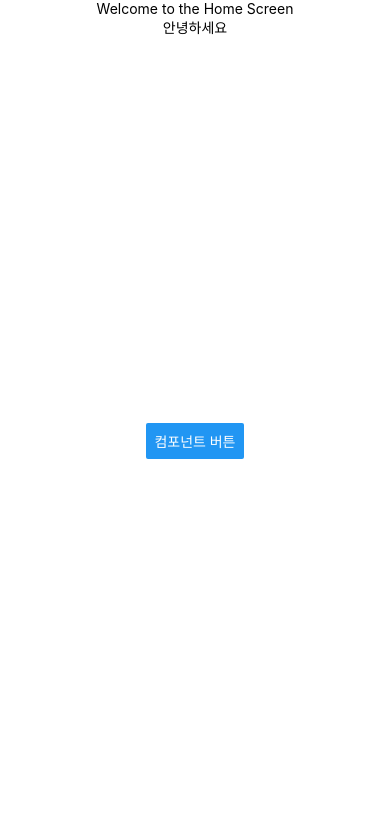
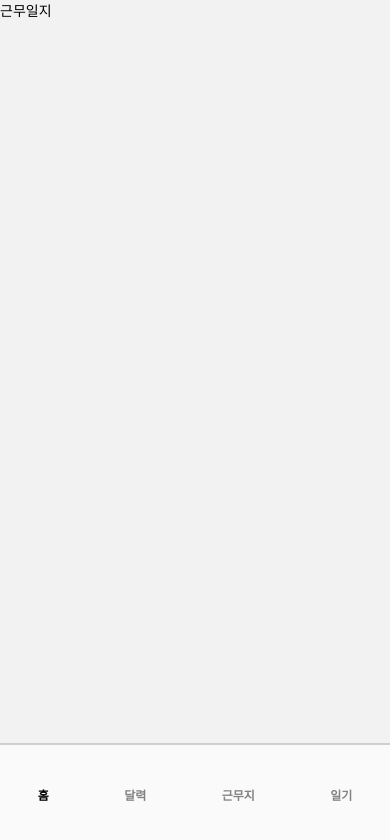
Before and after one commit to KeumKyuHwan/TodoWithMe, a React Native app: screen /WorkplaceScreen in a window 390 px wide. Shown: the top 840 px of the page. Built offline with nearby package versions, Linux system fonts and the light colour scheme.

Commit message:
Navigation 및 BottomMenu

```diff
--- a/App.js
+++ b/App.js
@@ -1,17 +1,11 @@
 import React from 'react';
-import { SafeAreaView, StyleSheet } from 'react-native';
-import HomeScreen from './src/screens/HomeScreen'; // HomeScreen 경로에 맞게 수정
+import { NavigationContainer } from '@react-navigation/native';
+import MainLayout from './src/screens/MainLayout';
 
-const App = () => (
-  <SafeAreaView style={styles.container}>
-    <HomeScreen />
-  </SafeAreaView>
-);
-
-const styles = StyleSheet.create({
-  container: {
-    flex: 1,
-  },
-});
-
-export default App;
+export default function App() {
+  return (
+    <NavigationContainer>
+      <MainLayout />
+    </NavigationContainer>
+  );
+}
--- a/package.json
+++ b/package.json
@@ -12,6 +12,7 @@
   "dependencies": {
     "@react-native-async-storage/async-storage": "^2.1.1",
     "@react-navigation/native": "^7.0.14",
+    "@react-navigation/native-stack": "^7.2.0",
     "react": "18.3.1",
     "react-dom": "^18.3.1",
     "react-native": "0.77.1",
--- /dev/null
+++ b/src/components/BottomMenu.js
@@ -0,0 +1,50 @@
+import React from 'react';
+import styled from 'styled-components/native';
+import { TouchableOpacity, Text, Dimensions } from 'react-native';
+import { useNavigation } from '@react-navigation/native';
+import TextStyle from "./TextStyle";
+const { width, height } = Dimensions.get('window');
+
+const Container = styled.View`
+  width: 100%;
+  height: ${height * 0.12}px;
+  position: absolute;
+  bottom: 0;
+  display: flex;
+  flex-direction: row;
+  justify-content: space-around;
+  align-items: center;
+  background-color: #FAFAFA;
+  borderTopWidth: 2px;
+  borderTopColor: #CFCFCF;
+  `;
+
+const MenuItem = styled.TouchableOpacity`
+  padding: 10px;
+`;
+
+const BottomMenu = ({ menus, selectedMenu, setSelectedMenu }) => {
+  const navigation = useNavigation();
+
+  const handleMenuPress = (menu) => {
+    setSelectedMenu(menu);
+    navigation.navigate(menu.src);
+  };
+
+  return (
+    <Container>
+      {menus.map((menu, index) => (
+        <MenuItem key={index} onPress={() => handleMenuPress(menu)}>
+          <TextStyle
+          color ={selectedMenu.name === menu.name ? "black" : "darkgray"}
+          text={menu.name}
+          size="xsmall"
+          weight="bold"
+          />
+        </MenuItem>
+      ))}
+    </Container>
+  );
+};
+
+export default BottomMenu;
--- a/src/components/MainButton.js
+++ b/src/components/MainButton.js
@@ -1,18 +1,53 @@
 import React from 'react';
-import { View, Text, Button, StyleSheet } from 'react-native';
+import styled from 'styled-components/native';
+import { Text } from 'react-native';
+import { remToPx } from "../utils/Converter";
 
-const MainButton = () => (
-  <View style={styles.container}>
-    <Button title="컴포넌트 버튼" onPress={() => alert('버튼 클릭!')} />
-  </View>
+// 버튼
+const StyledButton = styled.TouchableOpacity`
+  align-items: center;
+  justify-content: center;
+  border-radius: 5px;
+  background-color: ${props => props.bgColor || "#000000"};
+  padding: 5px;
+`;
+
+// 텍스트
+const StyledText = styled.Text`
+  color: ${props => props.txtColor || "#ffffff"};
+  font-size: ${(props) => {
+    switch (props.size) {
+        case 'xsmall':
+            return `${remToPx(0.3)}px`;
+        case 'small' :
+            return `${remToPx(0.5)}px`;
+        case 'medium' :
+            return `${remToPx(0.7)}px`;
+        case 'large' :
+            return `${remToPx(1.25)}px`;
+        case 'xlarge' :
+            return `${remToPx(1.75)}px`;
+        default :
+            return `${remToPx(1)}px`;
+    }
+  }};
+`;
+
+const MainButton = ({ title, size, bgColor, txtColor, handleClick }) => (
+  <StyledButton onPress={handleClick} size={size} bgColor={bgColor}>
+    <StyledText size={size} txtColor={txtColor}>
+      {title}
+    </StyledText>
+  </StyledButton>
 );
 
-const styles = StyleSheet.create({
-  container: {
-    flex: 1,
-    justifyContent: 'center',
-    alignItems: 'center',
-  },
-});
+export default MainButton;
 
-export default MainButton;
+
+// 사용법
+//    <MainButton
+//    title="확인"
+//    handleClick={() => alert("안녕")}
+//    bgColor="black"
+//    txtColor="white"
+//    size="small"/>
--- a/src/components/TextStyle.js
+++ b/src/components/TextStyle.js
@@ -1,12 +1,7 @@
 import React from "react";
 import styled from "styled-components/native";
-import { Text, PixelRatio } from "react-native";
-
-const remToPx = (rem) => {
-    const baseFontSize = 16;
-    const scale = PixelRatio.get();
-    return rem * baseFontSize * scale;
-}
+import { Text } from "react-native";
+import { remToPx } from "../utils/Converter";
 
 const Font = styled(Text)`
 color : ${(props) => {
@@ -58,7 +53,7 @@ font-weight : ${(props) => {
 
 function TextStyle ({text, color, size, weight}) {
     return (
-        <Font
+    <Font
     color={color}
     size={size}
     weight={weight}
--- /dev/null
+++ b/src/screens/CalendarScreen.js
@@ -0,0 +1,8 @@
+import React from 'react';
+import { View, Text, StyleSheet } from 'react-native';
+
+const CalendarScreen = () => (
+    <Text>캘린더</Text>
+);
+
+export default CalendarScreen;
--- /dev/null
+++ b/src/screens/DiaryScreen.js
@@ -0,0 +1,8 @@
+import React from 'react';
+import { View, Text, StyleSheet } from 'react-native';
+
+const DiaryScreen = () => (
+    <Text>다이어리</Text>
+);
+
+export default DiaryScreen;
--- a/src/screens/HomeScreen.js
+++ b/src/screens/HomeScreen.js
@@ -1,21 +1,11 @@
 import React from 'react';
 import { View, Text, StyleSheet } from 'react-native';
-import MainButton from '../components/MainButton';
+import MainButton from "../components/MainButton";
 
 const HomeScreen = () => (
-  <View style={styles.container}>
-    <Text>Welcome to the Home Screen</Text>
-    <Text>안녕하세요</Text>
-    <MainButton/>
-  </View>
+    <View>
+    <Text>홈</Text>
+    </View>
 );
 
-const styles = StyleSheet.create({
-  container: {
-    flex: 1,
-    justifyContent: 'center',
-    alignItems: 'center',
-  },
-});
-
 export default HomeScreen;
--- /dev/null
+++ b/src/screens/MainLayout.js
@@ -0,0 +1,48 @@
+import React, { useState } from 'react';
+import { View, StyleSheet } from 'react-native';
+import { createNativeStackNavigator } from '@react-navigation/native-stack';
+import HomeScreen from '../screens/HomeScreen';
+import CalendarScreen from "../screens/CalendarScreen";
+import WorkplaceScreen from "../screens/WorkplaceScreen";
+import DiaryScreen from "../screens/DiaryScreen";
+import BottomMenu from '../components/BottomMenu';
+
+const Stack = createNativeStackNavigator();
+
+// 밑에 메뉴가 계속 유지되는 페이지
+// 홈 메인, 달력 메인, 근무일지 메인, 일기 메인
+
+const MainLayout = () => {
+    const menus = [
+      { name: "홈", src: "HomeScreen" },
+      { name: "달력", src: "CalendarScreen" },
+      { name: "근무지", src: "WorkplaceScreen" },
+      { name: "일기", src: "DiaryScreen"}
+    ];
+  const [selectedMenu, setSelectedMenu] = useState(menus[0]);
+
+  return (
+    <View style={styles.container}>
+      <View style={styles.content}>
+        <Stack.Navigator screenOptions={{ headerShown: false }}>
+          <Stack.Screen name="HomeScreen" component={HomeScreen} />
+          <Stack.Screen name="CalendarScreen" component={CalendarScreen}/>
+          <Stack.Screen name="WorkplaceScreen" component={WorkplaceScreen}/>
+          <Stack.Screen name="DiaryScreen" component={DiaryScreen}/>
+        </Stack.Navigator>
+      </View>
+      <BottomMenu menus={menus} selectedMenu={selectedMenu} setSelectedMenu={setSelectedMenu} />
+    </View>
+  );
+};
+
+const styles = StyleSheet.create({
+  container: {
+    flex: 1,
+  },
+  content: {
+    flex: 1,
+  },
+});
+
+export default MainLayout;
--- /dev/null
+++ b/src/screens/WorkplaceScreen.js
@@ -0,0 +1,8 @@
+import React from 'react';
+import { View, Text, StyleSheet } from 'react-native';
+
+const WorkplaceScreen = () => (
+    <Text>근무일지</Text>
+);
+
+export default WorkplaceScreen;
--- /dev/null
+++ b/src/utils/Converter.js
@@ -0,0 +1,7 @@
+import { PixelRatio } from 'react-native';
+
+export const remToPx = (rem) => {
+    const baseFontSize = 16;
+    const scale = PixelRatio.get();
+    return rem * baseFontSize * scale;
+};
```
Also changed, not shown: src/components/Line.js (added, +28 -0 lines), 1 other file (tests, documents, lock files or other folders).
